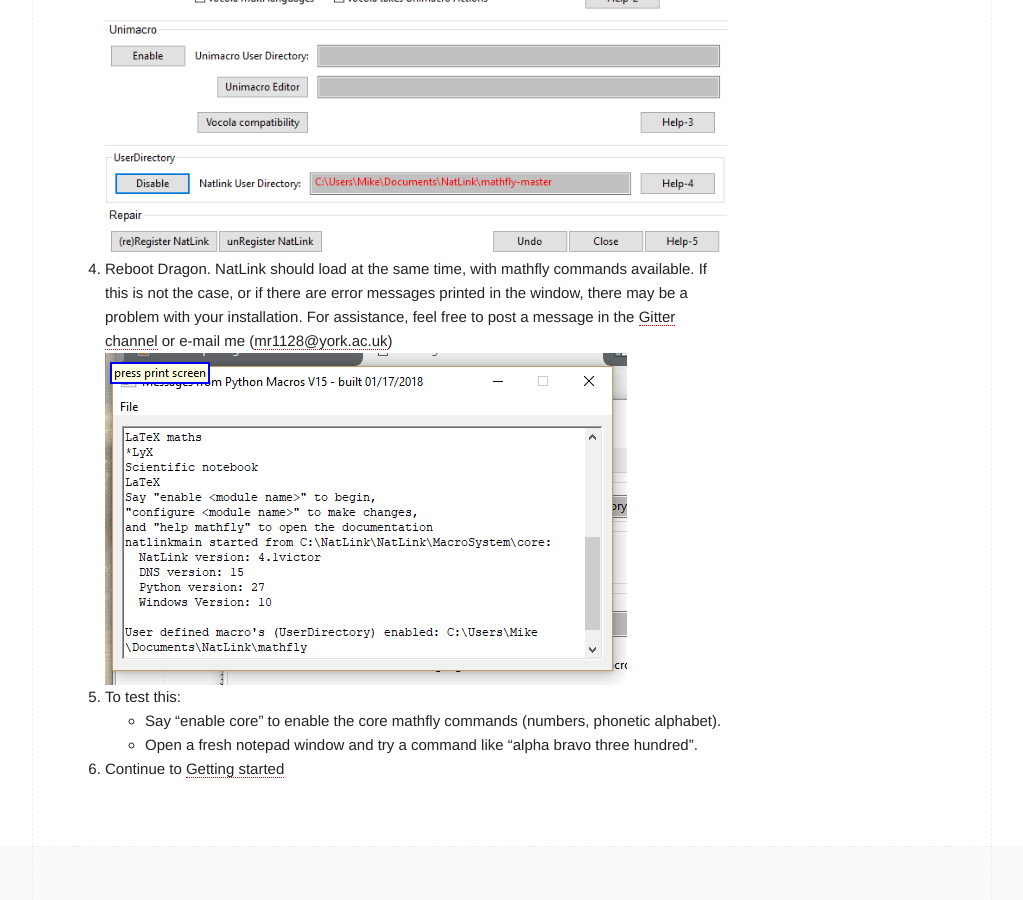
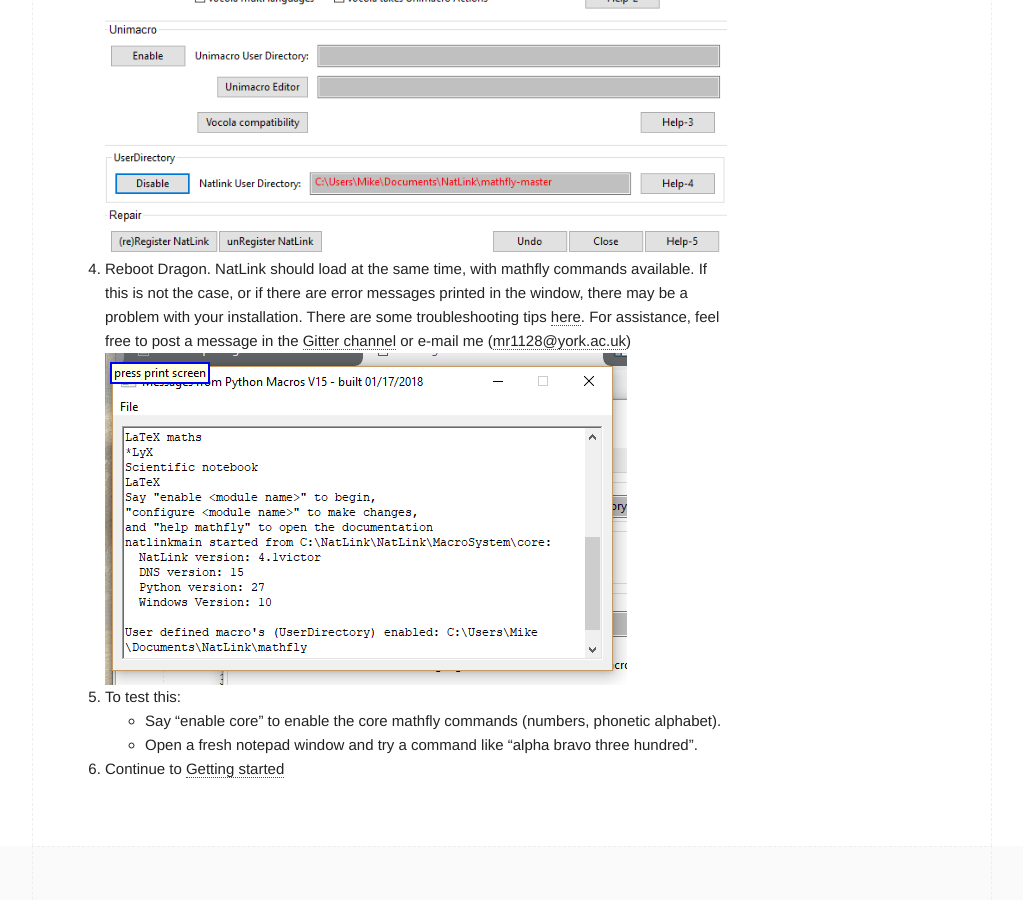
Before and after one commit to mirober/mathfly-site, a Jekyll site: the page built from installation.md, in a window 1280 px wide and 900 px high, scrolled down 1849 px. Shown: the whole window, without its empty margins (128-1151 px from the left). Built offline with Jekyll 4.4.1, drawn with Linux system fonts in a browser that asks for light colours; some of the changed text lies outside the part shown.

Commit message:
add link to natlink troubleshooting

```diff
--- a/installation.md
+++ b/installation.md
@@ -6,9 +6,9 @@ title: Installation
 **Requires [Dragon](https://www.nuance.com/en-gb/dragon/business-solutions/dragon-professional-individual.html), ideally version 12+**
 
 ## 1. Python
-* Download and install [Python v2.7.X  32-bit](https://sourceforge.net/projects/natlink/files/pythonfornatlink/python2.7.14/python2.7.14.exe/download) or higher but not Python 3
+* Download and install [Python v2.7.X  32-bit](https://sourceforge.net/projects/natlink/files/pythonfornatlink/python2.7.14/python2.7.14.exe/download) or higher but not Python 3.
 
-Make sure to select `Add python to path`. This can be done manually by searching for "edit environment variables for your account" and adding your Python27 folder to the list of Path values
+Make sure to select `Add python to path`. This can be done manually by searching for "edit environment variables for your account" and adding your Python27 folder to the list of Path values.
 
 ## 2. NatLink
 * Download and install [Natlink](https://qh.antenna.nl/unimacro/installation/installation.html). Use natlink-4.1 victor or newer.
@@ -28,7 +28,7 @@ Make sure to select `Add python to path`. This can be done manually by searching
 2. Ensure that the details of your DNS setup are correct in the "info" tab.
 3. In the "configure" tab, under "NatLink" and "UserDirectory" click enable. When you are prompted for a folder, give it the location of the folder containing `_mathfly_main.py` - your mathfly folder from step three (`user\Documents\NatLink\mathfly-master`).
     ![Configure natlink]({{ site.baseurl }}/images/configure_natlink.png)
-4. Reboot Dragon. NatLink should load at the same time, with mathfly commands available. If this is not the case, or if there are error messages printed in the window, there may be a problem with your installation. For assistance, feel free to post a message in the [Gitter channel](https://gitter.im/mathfly-dictation/community) or e-mail me ([mr1128@york.ac.uk](mailto:mr1128@york.ac.uk))
+4. Reboot Dragon. NatLink should load at the same time, with mathfly commands available. If this is not the case, or if there are error messages printed in the window, there may be a problem with your installation. There are some troubleshooting tips [here](https://qh.antenna.nl/unimacro/installation/problemswithinstallation.html). For assistance, feel free to post a message in the [Gitter channel](https://gitter.im/mathfly-dictation/community) or e-mail me ([mr1128@york.ac.uk](mailto:mr1128@york.ac.uk))
     ![Natlink greeting]({{ site.baseurl }}/images/natlink_greeting.png)
 5. To test this:
     * Say "enable core" to enable the core mathfly commands (numbers, phonetic alphabet).
```
